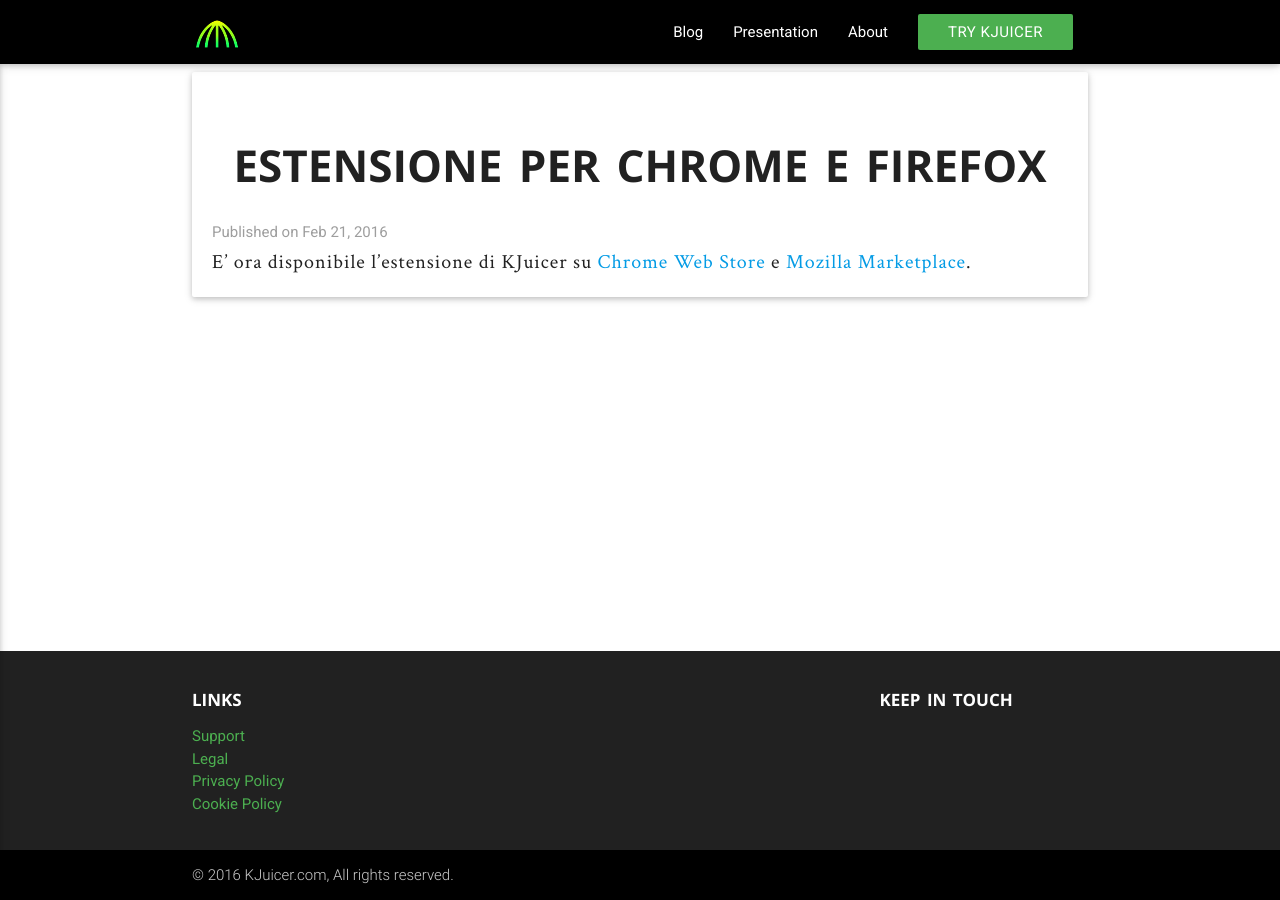
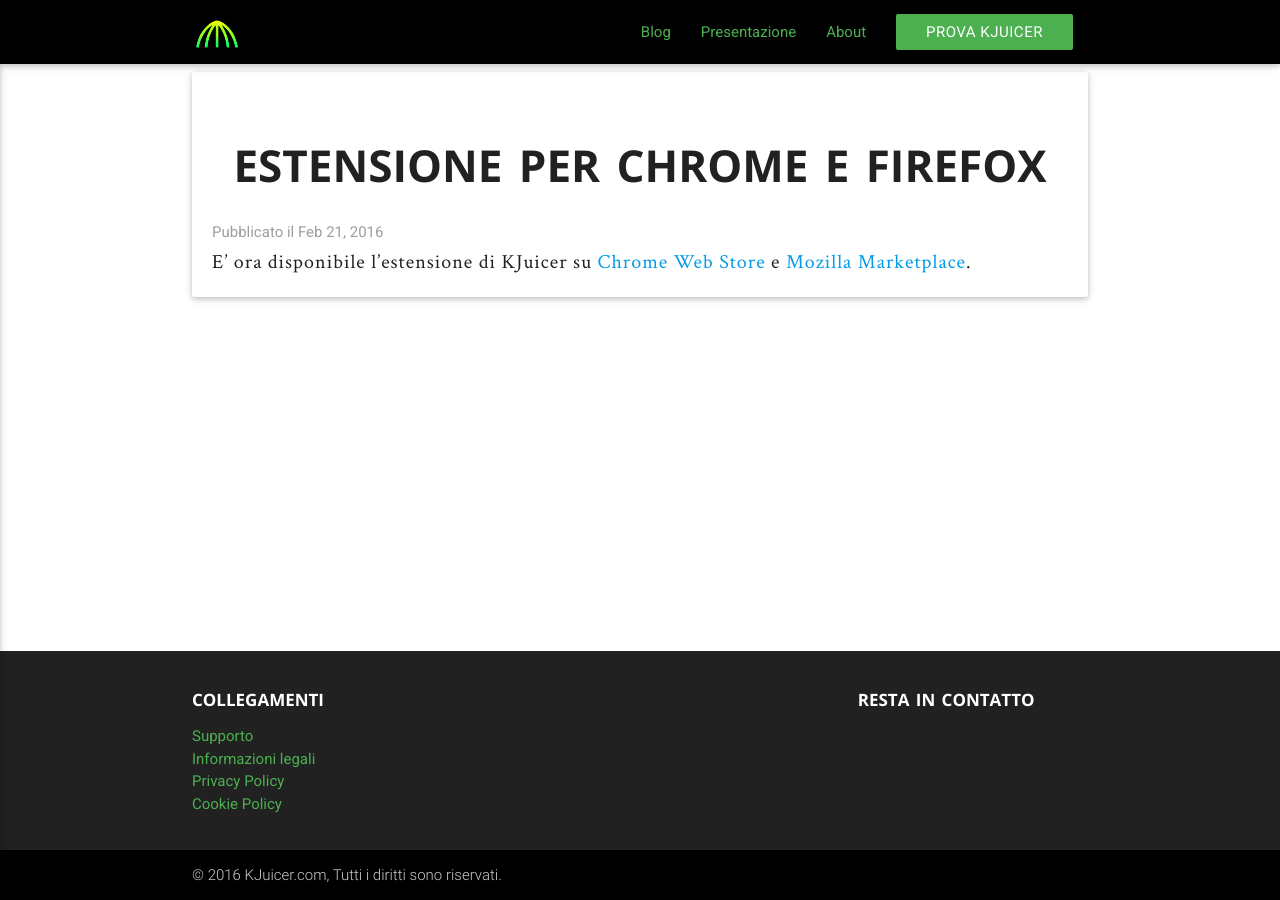
Before and after one commit to nicokant/kjuicer.github.io, a Jekyll site: the page built from _posts/2016-02-21-estensione.md, in a window 1280 px wide. Built offline with Jekyll 4.4.1, drawn with Linux system fonts in a browser that asks for light colours; nearby versions of some CDN libraries.

Commit message:
add translations of menus

```diff
--- a/_config.yml
+++ b/_config.yml
@@ -19,3 +19,63 @@
 
 # Build settings
 markdown: kramdown
+home:
+  en: /
+  it: /it/
+t:
+  en:
+    copyright: "© 2016 KJuicer.com, All rights reserved."
+    keep_in_touch: "Keep in touch"
+    links: "Links"
+    published: "Published on"
+    switch: "Switch to English"
+  it:
+    copyright: "© 2016 KJuicer.com, Tutti i diritti sono riservati."
+    keep_in_touch: "Resta in contatto"
+    links: "Collegamenti"
+    published: "Pubblicato il"
+    switch: "Visualizza in Italiano"
+
+footer_menu:
+  en:
+  - label: Support
+    href: /support
+  - label: Legal
+    href: /legal
+  - label: Privacy Policy
+    href: /privacy-policy
+  - label: Cookie Policy
+    href: /cookie-policy
+  it:
+  - label: Supporto
+    href: /it/support
+  - label: Informazioni legali
+    href: /it/legal
+  - label: Privacy Policy
+    href: /it/privacy-policy
+  - label: Cookie Policy
+    href: /it/cookie-policy
+
+header_menu:
+  en:
+  - label: Blog
+    href: /blog
+  - label: Presentation
+    href: /presentation
+  - label: About
+    href: /about
+  it:
+  - label: Blog
+    href: /it/blog
+  - label: Presentazione
+    href: /it/presentation
+  - label: About
+    href: /it/about
+
+call_to_action:
+  en:
+    label: Try KJuicer
+    href: /get-started
+  it:
+    label: Prova KJuicer
+    href: /it/get-started
--- a/_includes/footer.html
+++ b/_includes/footer.html
@@ -2,16 +2,15 @@
     <div class="container">
       <div class="row">
         <div class="col l4 s12">
-          <h5 class="white-text caps">Links</h5>
+          <h5 class="white-text caps">{{site.t[page.lang].links}}</h5>
           <ul>
-            <li><a href='/support' class="green-text">Support</a></li>
-            <li><a href='/legal' class="green-text">Legal</a></li>
-            <li><a href='/privacy-policy' class="green-text">Privacy Policy</a></li>
-            <li><a href='/cookie-policy' class="green-text">Cookie Policy</a></li>
+            {% for item in site.footer_menu[page.lang] %}
+              <li><a href='{{item.href}}' class="green-text">{{item.label}}</a></li>
+            {% endfor %}
           </ul>
         </div>
         <div class="col l4 s12 offset-l4">
-          <h5 class='white-text center caps'>Keep in Touch</h5>
+          <h5 class='white-text center caps'>{{site.t[page.lang].keep_in_touch}}</h5>
           <div class="row ">
             <div class='col s4 center'><a href='https://facebook.com/{{ site.facebook_page }}'><i class='zmdi zmdi-facebook-box green-text zmdi-hc-2x'></i></a></div>
             <div class='col s4 center'><a href='https://twitter.com/{{ site.twitter_username }}'><i class='zmdi zmdi-twitter-box green-text zmdi-hc-2x'></i></a></div>
@@ -27,7 +26,7 @@
     <div class="footer-copyright black">
       <div class="container">
         <div class="row">
-          <div class='col s12 m4'>© 2016 KJuicer.com, All rights reserved.</div>
+          <div class='col s12'>{{site.t[page.lang].copyright}}</div>
         </div>
       </div>
     </div>
--- a/_includes/header.html
+++ b/_includes/header.html
@@ -1,19 +1,19 @@
 <nav id='main-navigation' class="black" role="navigation">
   <div class="nav-wrapper container">
-    <a id="logo-container" href="/" class="brand-logo"><img src='/assets/logo_juicer.svg'></a>
+    <a id="logo-container" href="{{site.home[page.lang]}}" class="brand-logo"><img src='/assets/logo_juicer.svg'></a>
     <ul class="right hide-on-med-and-down">
-      <li><a href="/blog">Blog</a></li>
-      <li><a href="/presentation">Presentation</a></li>
-      <li><a href="/about">About</a></li>
-      <li><a href="/get-started" class="waves-effect waves-light btn green">Try KJuicer</a></li>
+      {% for item in site.header_menu[page.lang] %}
+        <li><a href='{{item.href}}' class="green-text">{{item.label}}</a></li>
+      {% endfor %}
+      <li><a href="{{site.call_to_action[page.lang].href}}" class="waves-effect waves-light btn green">{{site.call_to_action[page.lang].label}}</a></li>
     </ul>
 
     <ul id="nav-mobile" class="side-nav">
-      <li><a href="/blog">Blog</a></li>
-      <li><a href="/presentation">Presentation</a></li>
-      <li><a href="/about">About</a></li>
-      <li><a class="waves-effect waves-light btn green darken-1">Try KJuicer</a></li>
+      {% for item in site.header_menu[page.lang] %}
+        <li><a href='{{item.href}}' class="green-text">{{item.label}}</a></li>
+      {% endfor %}
+      <li><a href="{{site.call_to_action[page.lang].href}}" class="waves-effect waves-light btn green">{{site.call_to_action[page.lang].label}}</a></li>
     </ul>
-    <a href="/get-started" data-activates="nav-mobile" class="button-collapse green-text"><i class="zmdi zmdi-menu"></i></a>
+    <a href="#" data-activates="nav-mobile" class="button-collapse green-text"><i class="zmdi zmdi-menu"></i></a>
   </div>
 </nav>
--- a/_layouts/default.html
+++ b/_layouts/default.html
@@ -1,5 +1,5 @@
 <!DOCTYPE html>
-<html>
+<html lang={{page.lang}}>
 
   {% include head.html %}
 
--- a/_layouts/post.html
+++ b/_layouts/post.html
@@ -6,7 +6,7 @@
 	<div class="card">
       <div class="card-content">
         <h1 class="caps center">{{ page.title }}</h1>
-        <p class="grey-text">Published on <time datetime="{{ page.date | date_to_xmlschema }}" itemprop="datePublished">{{ page.date | date: "%b %-d, %Y" }}</time>{% if page.author %} • <span itemprop="author" itemscope itemtype="http://schema.org/Person"><span itemprop="name">{{ page.author }}</span></span>{% endif %}</p>
+        <p class="grey-text">{{site.t[page.lang].published}} <time datetime="{{ page.date | date_to_xmlschema }}" itemprop="datePublished">{{ page.date | date: "%b %-d, %Y" }}</time>{% if page.author %} • <span itemprop="author" itemscope itemtype="http://schema.org/Person"><span itemprop="name">{{ page.author }}</span></span>{% endif %}</p>
         <div class='long-content'>{{content}}</div>
       </div>
     </div>
```
